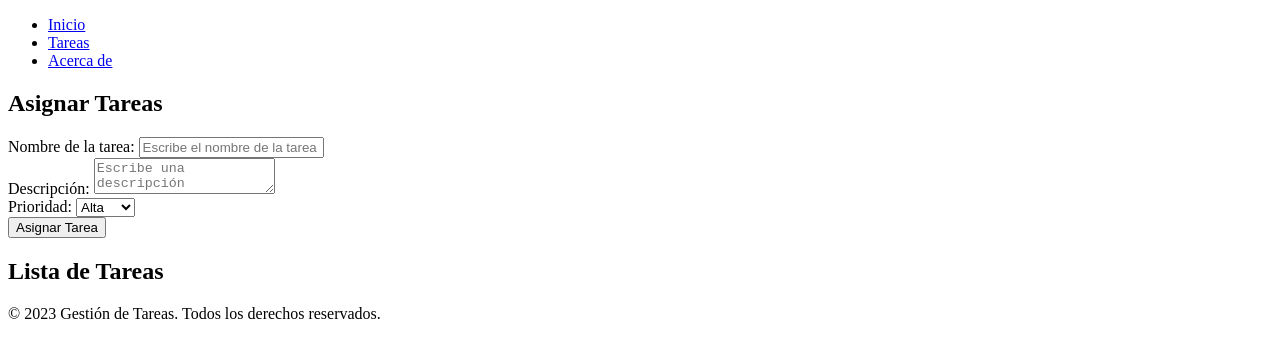
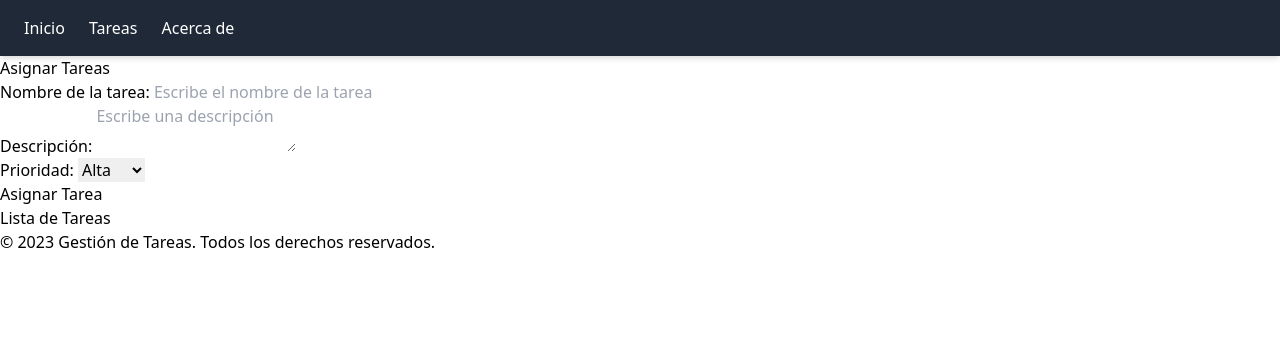
Before and after one commit to Jesvarg/sprint-scrum, a plain HTML site: page index.html in a window 1280 px wide. Drawn offline with nearby package versions, Linux system fonts and the light colour scheme; a script that the page names is missing.

Commit message:
Creación de estilos para el menu de navegación

```diff
--- a/index.html
+++ b/index.html
@@ -1,20 +1,30 @@
 <!DOCTYPE html>
 <html lang="es">
+
 <head>
     <meta charset="UTF-8">
     <meta name="viewport" content="width=device-width, initial-scale=1.0">
     <title>Gestión de Tareas</title>
-    <link rel="stylesheet" href="styles.css"> <!-- Enlace a tu archivo CSS -->
+    <!--<link rel="stylesheet" href="styles.css"> -->
+    <link href="https://cdn.jsdelivr.net/npm/tailwindcss@2.2.19/dist/tailwind.min.css" rel="stylesheet">
 </head>
+
 <body>
     <!-- Navegación -->
-    <nav id="main-nav" class="nav">
-        <ul class="nav-list">
-            <li><a href="#home" class="nav-link">Inicio</a></li>
-            <li><a href="#tasks" class="nav-link">Tareas</a></li>
-            <li><a href="#about" class="nav-link">Acerca de</a></li>
+    <nav id="main-nav" class="bg-gray-800 text-white px-6 py-4 shadow-md">
+        <ul class="flex space-x-6 justify-center md:justify-start">
+            <li>
+                <a href="#home" class="hover:text-yellow-400 transition-colors duration-300 font-medium">Inicio</a>
+            </li>
+            <li>
+                <a href="#tasks" class="hover:text-yellow-400 transition-colors duration-300 font-medium">Tareas</a>
+            </li>
+            <li>
+                <a href="#about" class="hover:text-yellow-400 transition-colors duration-300 font-medium">Acerca de</a>
+            </li>
         </ul>
     </nav>
+
 
     <!-- Contenedor principal -->
     <div id="main-container" class="container">
@@ -24,11 +34,13 @@
             <form id="task-form" class="task-form">
                 <div class="form-group">
                     <label for="task-name" class="form-label">Nombre de la tarea:</label>
-                    <input type="text" id="task-name" class="form-input" placeholder="Escribe el nombre de la tarea" required>
+                    <input type="text" id="task-name" class="form-input" placeholder="Escribe el nombre de la tarea"
+                        required>
                 </div>
                 <div class="form-group">
                     <label for="task-desc" class="form-label">Descripción:</label>
-                    <textarea id="task-desc" class="form-textarea" placeholder="Escribe una descripción" required></textarea>
+                    <textarea id="task-desc" class="form-textarea" placeholder="Escribe una descripción"
+                        required></textarea>
                 </div>
                 <div class="form-group">
                     <label for="task-priority" class="form-label">Prioridad:</label>
@@ -58,4 +70,5 @@
 
     <script src="script.js"></script> <!-- Enlace a tu archivo JS -->
 </body>
+
 </html>
```
